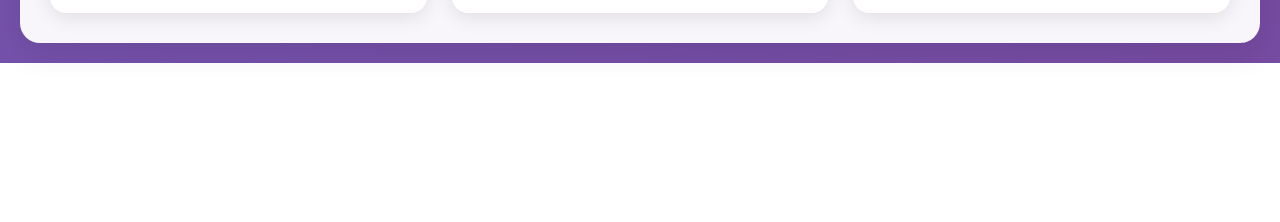
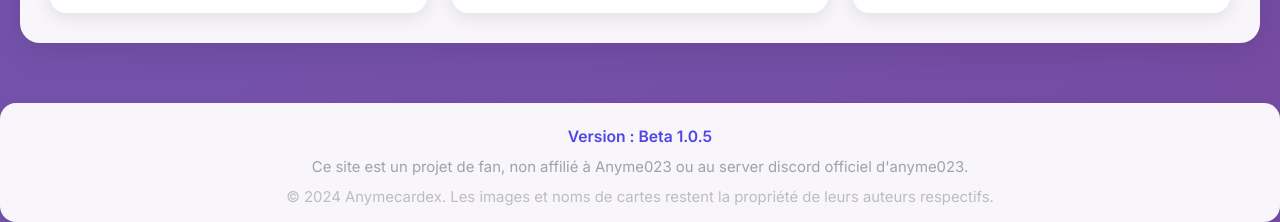
Before and after one commit to Locktix/anymecardex, a plain HTML site: page index.html in a window 1280 px wide. Shown: the part 8902-9124 px from the top of the page. Before the commit the page ends 8965 px from the top, so only its background shows below. Drawn offline with Linux system fonts and the light colour scheme.

Commit message:
feat: update footer with clarified copyright

```diff
--- a/index.html
+++ b/index.html
@@ -102,6 +102,14 @@
         </div>
     </div>
 
+    <footer class="footer">
+        <div class="footer-content">
+            <span class="footer-version">Version : <span id="footerVersion">Beta 1.0.5</span></span>
+            <span class="footer-disclaimer">Ce site est un projet de fan, non affilié à Anyme023 ou au server discord officiel d'anyme023.</span>
+            <span class="footer-copyright">© 2024 Anymecardex. Les images et noms de cartes restent la propriété de leurs auteurs respectifs.</span>
+        </div>
+    </footer>
+
     <script src="config.js"></script>
     <script src="cards-data.js"></script>
     <script src="script.js"></script>
--- a/script.js
+++ b/script.js
@@ -286,3 +286,13 @@ function loadLazyImages() {
 
   lazyImages.forEach(img => imageObserver.observe(img));
 }
+
+// Affichage dynamique de la version dans le footer
+fetch('version.txt')
+  .then(response => response.text())
+  .then(version => {
+    const footerVersion = document.getElementById('footerVersion');
+    if (footerVersion) {
+      footerVersion.textContent = version.trim();
+    }
+  });
--- a/styles.css
+++ b/styles.css
@@ -619,3 +619,34 @@ body {
 .empty-state p {
     font-size: 1.1rem;
 }
+
+.footer {
+    margin-top: 40px;
+    background: rgba(255,255,255,0.95);
+    border-radius: 16px;
+    box-shadow: 0 2px 12px rgba(0,0,0,0.05);
+    padding: 24px 0 16px 0;
+    text-align: center;
+    font-size: 0.98rem;
+    color: #6b7280;
+}
+.footer-content {
+    display: flex;
+    flex-direction: column;
+    gap: 8px;
+    align-items: center;
+    justify-content: center;
+}
+.footer-version {
+    font-weight: 600;
+    color: #4f46e5;
+}
+.footer-disclaimer {
+    font-size: 0.95em;
+    color: #9ca3af;
+    margin: 4px 0;
+}
+.footer-copyright {
+    font-size: 0.95em;
+    color: #bdbdbd;
+}
```
Also changed, not shown: version.txt (added).
